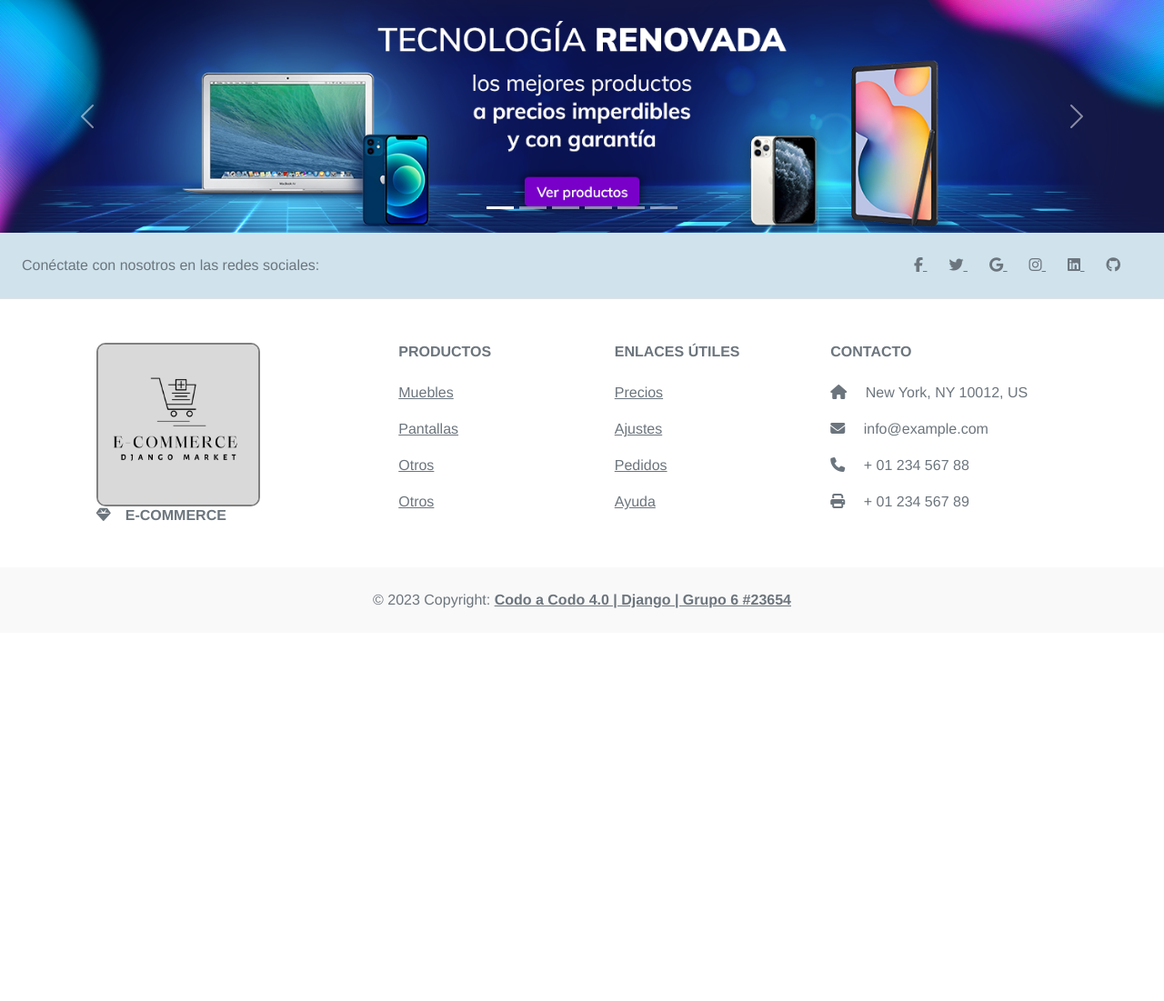
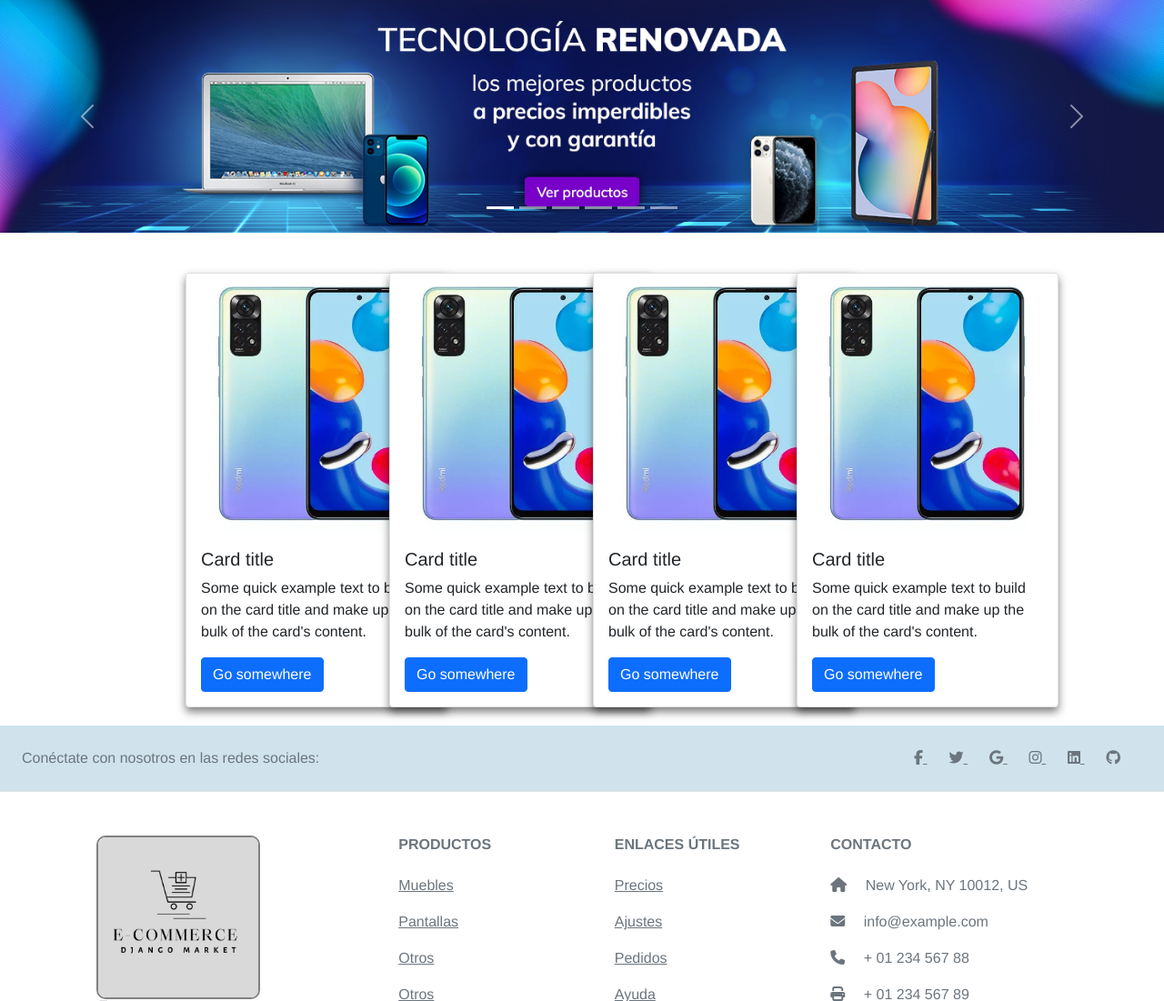
Before and after one commit to DiegoGomezcor4/proyectodjango, a Django app: page / in a window 1280 px wide. Shown: the part 126-1227 px from the top of the page at 91% size. Before the commit the page ends 795 px from the top, so only its background shows below. Run offline with Django 4.2, Linux system fonts and the light colour scheme; some libraries are stand-ins or nearby versions.

Commit message:
cards en proceso

```diff
--- a/core/static/css/home.css
+++ b/core/static/css/home.css
@@ -0,0 +1,14 @@
+#cards {
+    margin: 20px;
+    margin-left: 15%;
+    margin-right: 15%;
+
+}
+
+.card {
+    box-shadow: 0 5px 10px rgba(0, 0, 0, 0.5);
+}
+
+.card:hover {
+    box-shadow: 0 5px 10px rgba(0, 0, 0, 0.1);
+}
--- a/core/templates/home.html
+++ b/core/templates/home.html
@@ -48,4 +48,54 @@
     </button>
   </div>
 
+  <!-- cards -->
+  <div id="cards" class="row row-cols-1 row-cols-md-4 g-4">
+    <div class="col">
+
+      <div class="card" style="width: 18rem;">
+        <img src="{% static '/img/cards/product1-1.jpg' %}" class="card-img-top" alt="...">
+        <div class="card-body">
+          <h5 class="card-title">Card title</h5>
+          <p class="card-text">Some quick example text to build on the card title and make up the bulk of the card's content.</p>
+          <a href="#" class="btn btn-primary">Go somewhere</a>
+        </div>
+      </div>
+    </div>
+
+    <div class="col">
+      <div class="card" style="width: 18rem;">
+        <img src="{% static '/img/cards/product1-1.jpg' %}" class="card-img-top" alt="...">
+        <div class="card-body">
+          <h5 class="card-title">Card title</h5>
+          <p class="card-text">Some quick example text to build on the card title and make up the bulk of the card's content.</p>
+          <a href="#" class="btn btn-primary">Go somewhere</a>
+        </div>
+      </div>
+    </div>
+
+    <div class="col">
+      <div class="card" style="width: 18rem;">
+        <img src="{% static '/img/cards/product1-1.jpg' %}" class="card-img-top" alt="...">
+        <div class="card-body">
+          <h5 class="card-title">Card title</h5>
+          <p class="card-text">Some quick example text to build on the card title and make up the bulk of the card's content.</p>
+          <a href="#" class="btn btn-primary">Go somewhere</a>
+        </div>
+      </div>
+    </div>
+
+    <div class="col">
+      <div class="card" style="width: 18rem;">
+        <img src="{% static '/img/cards/product1-1.jpg' %}" class="card-img-top" alt="...">
+        <div class="card-body">
+          <h5 class="card-title">Card title</h5>
+          <p class="card-text">Some quick example text to build on the card title and make up the bulk of the card's content.</p>
+          <a href="#" class="btn btn-primary">Go somewhere</a>
+        </div>
+      </div>
+    </div>
+
+  </div>
+
+
 {% endblock %}
```
Also changed, not shown: core/static/img/cards/product1-1.jpg (added).
